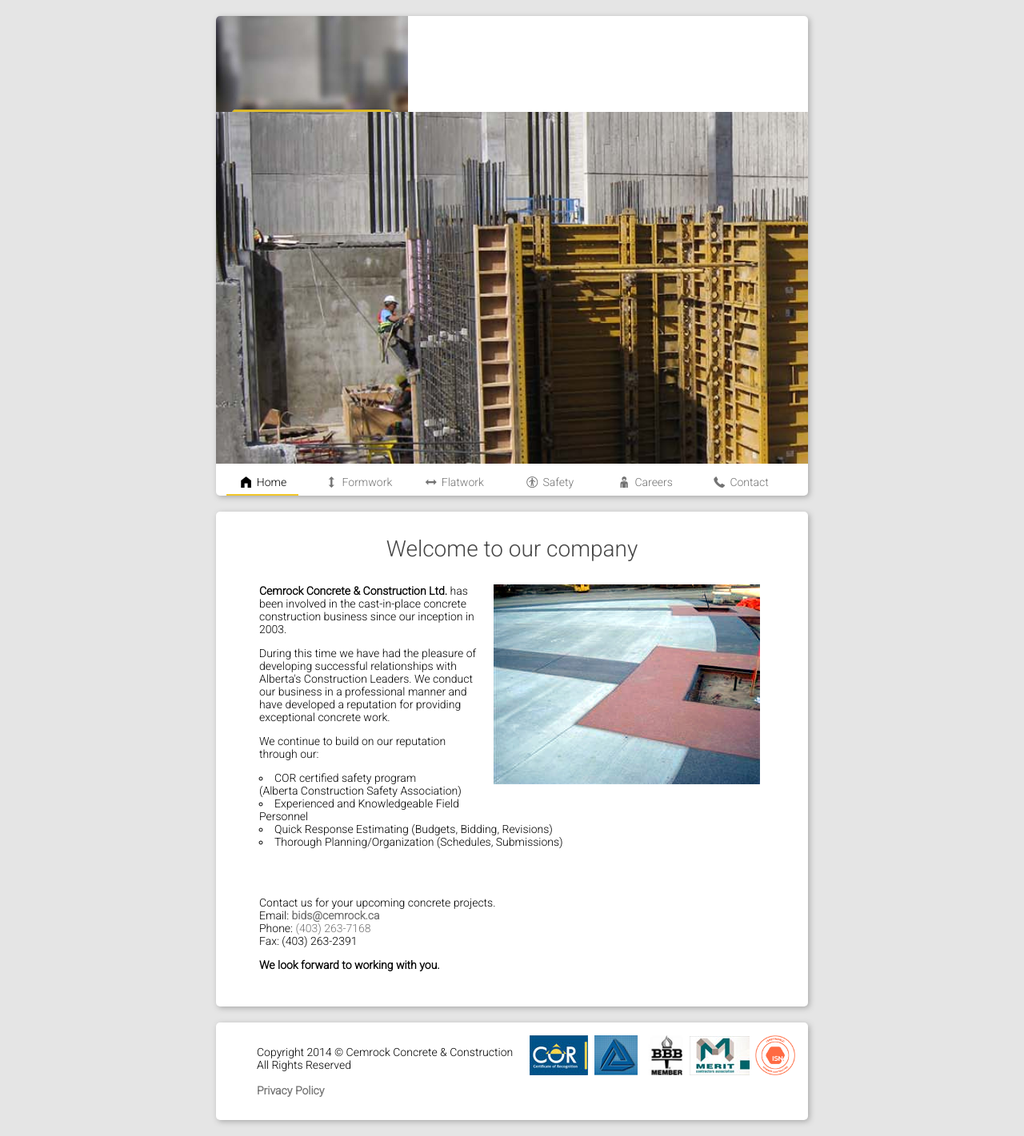
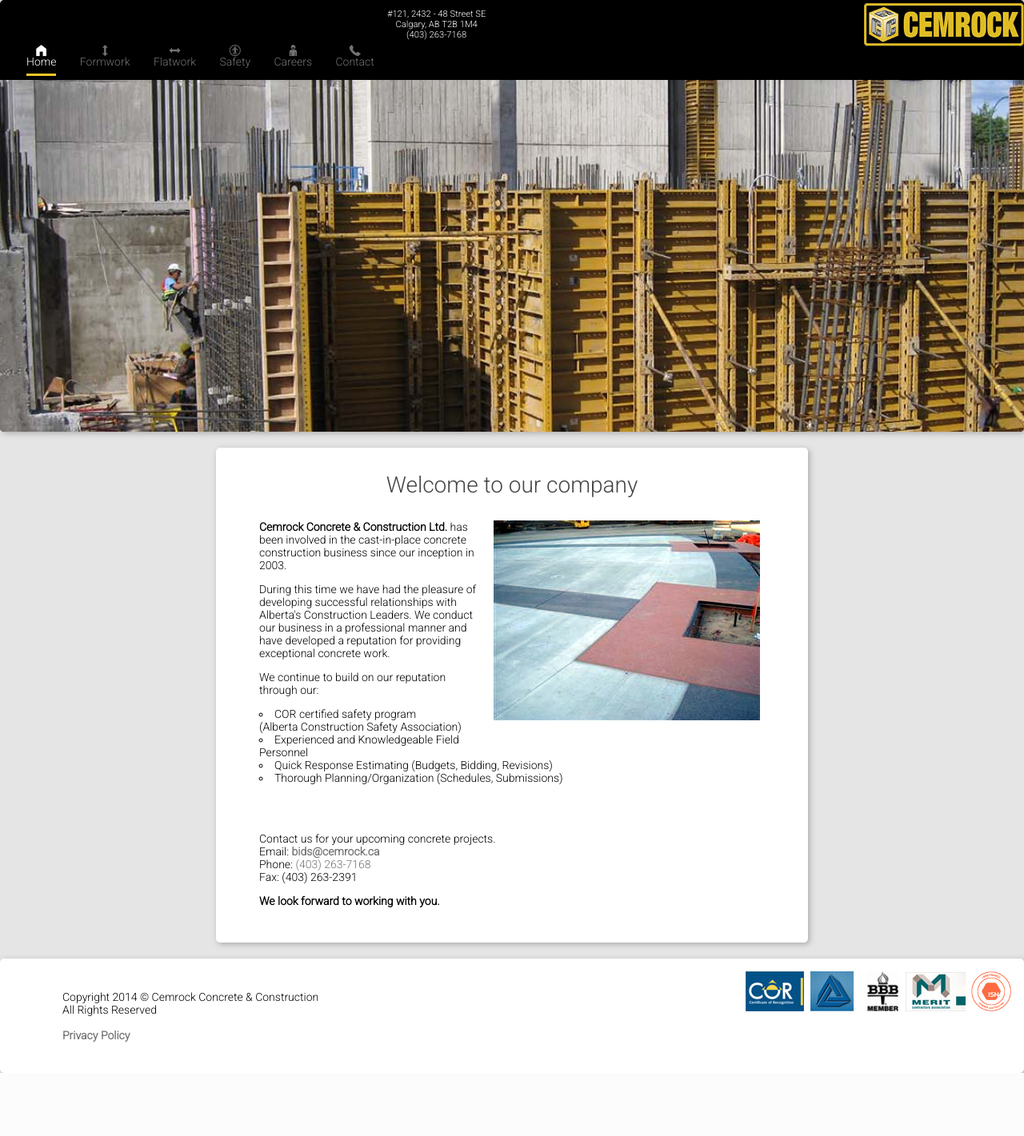
Before and after one commit to dpnabais/cemrock, a PHP site: page /index.php in a window 1280 px wide. Shown: the whole page at 80% size. After the commit the page ends 1342 px from the top, so only its background shows below. Run offline with PHP 8.4, Linux system fonts and the light colour scheme.

Commit message:
adjusting header, logo, etc...

```diff
--- a/css/style.css
+++ b/css/style.css
@@ -98,12 +98,12 @@ abbr,acronym {
   /* font-size: 120%; */
 }
 
-.icon-home:before { content: '\e800'; } /* '\ue800' */
-.icon-universal-access:before { content: '\e801'; } /* '\ue801' */
-.icon-resize-horizontal:before { content: '\e802'; } /* '\ue802' */
-.icon-resize-vertical:before { content: '\e803'; } /* '\ue803' */
-.icon-phone:before { content: '\e804'; } /* '\ue804' */
-.icon-child:before { content: '\e805'; } /* '\ue805' */
+.icon-home:before { content: '\e800'; display: block; margin:auto;} /* '\ue800' */
+.icon-universal-access:before { content: '\e801'; display: block; margin:auto;} /* '\ue801' */
+.icon-resize-horizontal:before { content: '\e802'; display: block; margin:auto;} /* '\ue802' */
+.icon-resize-vertical:before { content: '\e803'; display: block; margin:auto;} /* '\ue803' */
+.icon-phone:before { content: '\e804'; display: block; margin:auto;} /* '\ue804' */
+.icon-child:before { content: '\e805'; display: block; margin:auto;} /* '\ue805' */
 .icon-camera:before { content: '\e806'; } /* '' */
 
 
@@ -127,8 +127,8 @@ p{
 }
 
 #container{
-	margin: 20px auto;
-	width: 740px;
+	margin: 0px auto;
+	width: 100%;
 	position: relative;
 	border: 0px solid black;
 }
@@ -157,10 +157,10 @@ a:hover{
 }
 
 #header{
-	background-color: #fff;
+	background-color: #000;
 	position: relative;
 	width: 100%;
-	height: 600px;
+	height: 540px;
 	overflow: hidden;
 	box-shadow: 2px 2px 7px #aaa;
 	border-radius: 5px 5px 5px 5px;
@@ -169,30 +169,29 @@ a:hover{
 #logo{
 	width: 200px;
 	height: 65px;
-	float: left;
-	padding: 117px 20px 118px 20px;
-	background-size: cover;
+	float: right;
+	display: table;
 }
 
 #headerbg{
-	width: 740px;
+	width: 100%;
 	height: 440px;
 	background-size: cover;
-	position: relative;
-	top: 120px;
+	position: absolute;
+	bottom: 0px;
 }
 
-body#home     #logo{     background-image: url("../img/header5b.jpg"); }
+
 body#home     #headerbg{ background-image: url("../img/header5.jpg"); }
-body#formwork #logo{     background-image: url("../img/header8b.jpg");}
+
 body#formwork #headerbg{ background-image: url("../img/header8.jpg");}
-body#flatwork #logo{     background-image: url("../img/header4b.jpg");}
+
 body#flatwork #headerbg{ background-image: url("../img/header4.jpg");}
-body#safety   #logo{     background-image: url("../img/header6b.jpg"); }
+
 body#safety   #headerbg{ background-image: url("../img/header6.jpg"); }
-body#careers  #logo{     background-image: url("../img/header4b.jpg");}
+
 body#careers  #headerbg{ background-image: url("../img/header4.jpg");}
-body#contact  #logo{     background-image: url("../img/header7b.jpg"); }
+
 body#contact  #headerbg{ background-image: url("../img/header7.jpg"); }
 
 #logo img{
@@ -211,14 +210,20 @@ body#contact  #headerbg{ background-image: url("../img/header7.jpg"); }
   +---------------------------+*/
 
 #menu{
-	height: 30px;
+	height: 100px;
 	float: right;
 	margin: auto;
 	position: absolute;
-	left: 0;
-	bottom: 0px;
-	right: 0px;
+	left: 20px;
+	top: 0px;
 	line-height: 1em;
+	display: table;
+	width: 500px;
+}
+
+.helper{
+	display: table-cell;
+	vertical-align: middle;
 }
 
 #menu ul{
@@ -237,17 +242,17 @@ body#contact  #headerbg{ background-image: url("../img/header7.jpg"); }
 
 #menu a {
 	float: left;
-	width: 90px;
+
 	text-decoration: none;
 	color: #737373;
 	margin: 0px 11px;
 	text-align: center;
-	border-bottom: 3px solid #fff;
+	border-bottom: 3px solid #000;
 	padding-bottom: 8px;
 }
 
 #menu a:hover{
-	color: #000;
+	color: #fff;
 	border-bottom: 3px solid #F1C628;
 }
 
@@ -258,7 +263,7 @@ body#safety   #menu a#safety,
 body#careers  #menu a#careers,
 body#contact  #menu a#contact{
 	border-bottom: 3px solid #F1C628;
-	color: #000;
+	color: #fff;
 }
 
 /*+---------------------------+
--- a/header.html
+++ b/header.html
@@ -1,18 +1,22 @@
+<div id="menu">
+  <div class="helper">
+    <ul>
+      <li><a href="index.php" id="home" class="icon-home"> Home</a></li>
+      <li><a href="formwork.php" id="formwork" class="icon-resize-vertical"> Formwork</a></li>
+      <li><a href="flatwork.php" id="flatwork" class="icon-resize-horizontal"> Flatwork</a></li>
+      <li><a href="safety.php" id="safety" class="icon-universal-access"> Safety</a></li>
+      <li><a href="careers.php" id="careers" class="icon-child"> Careers</a></li>
+      <li><a href="contact.php" id="contact" class="icon-phone"> Contact</a></li>
+    </ul>
+  </div>
+</div>
 <div id="logo">
+  <div class="helper">
   <img src="img/logo_cr_t.png" width="412" height="136" alt="Cemrock logo">
-  <p id="info"><a href="http://www.maps.google.com/?q=121, 2432, 48 Street SE, Calgary" target="_blank">#121, 2432 - 48 Street SE</br> Calgary, AB T2B 1M4</a> </br>(403) 263-7168</p>
-</div>
+</div></div>
+<p id="info"><a href="http://www.maps.google.com/?q=121, 2432, 48 Street SE, Calgary" target="_blank">#121, 2432 - 48 Street SE</br> Calgary, AB T2B 1M4</a> </br>(403) 263-7168</p>
+
 <!--<div id="toggle" tabindex="0"></div>-->
 <div id="headerbg"></div>
 <input type="checkbox" id="toggle" name="toggle" tabindex="0"/>
 <label for="toggle"></label>
-<div id="menu">
-  <ul>
-    <li><a href="index.php" id="home" class="icon-home"> Home</a></li>
-    <li><a href="formwork.php" id="formwork" class="icon-resize-vertical"> Formwork</a></li>
-    <li><a href="flatwork.php" id="flatwork" class="icon-resize-horizontal"> Flatwork</a></li>
-    <li><a href="safety.php" id="safety" class="icon-universal-access"> Safety</a></li>
-    <li><a href="careers.php" id="careers" class="icon-child"> Careers</a></li>
-    <li><a href="contact.php" id="contact" class="icon-phone"> Contact</a></li>
-  </ul>
-</div>
```
